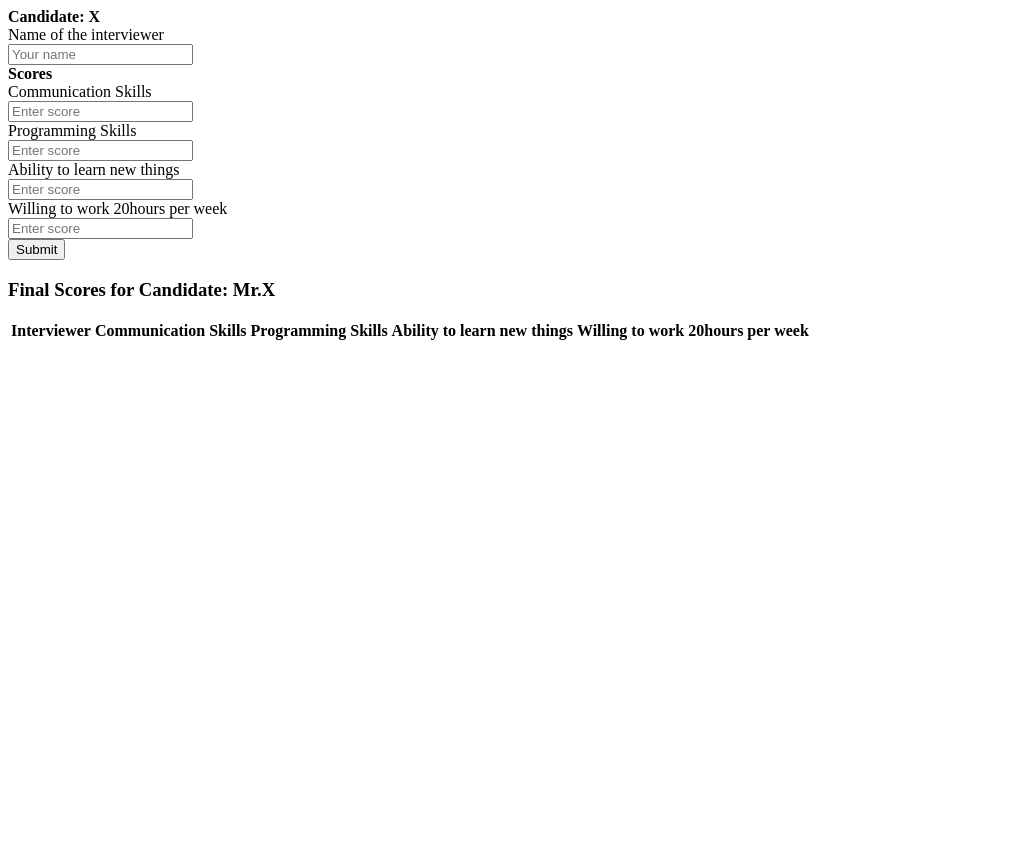
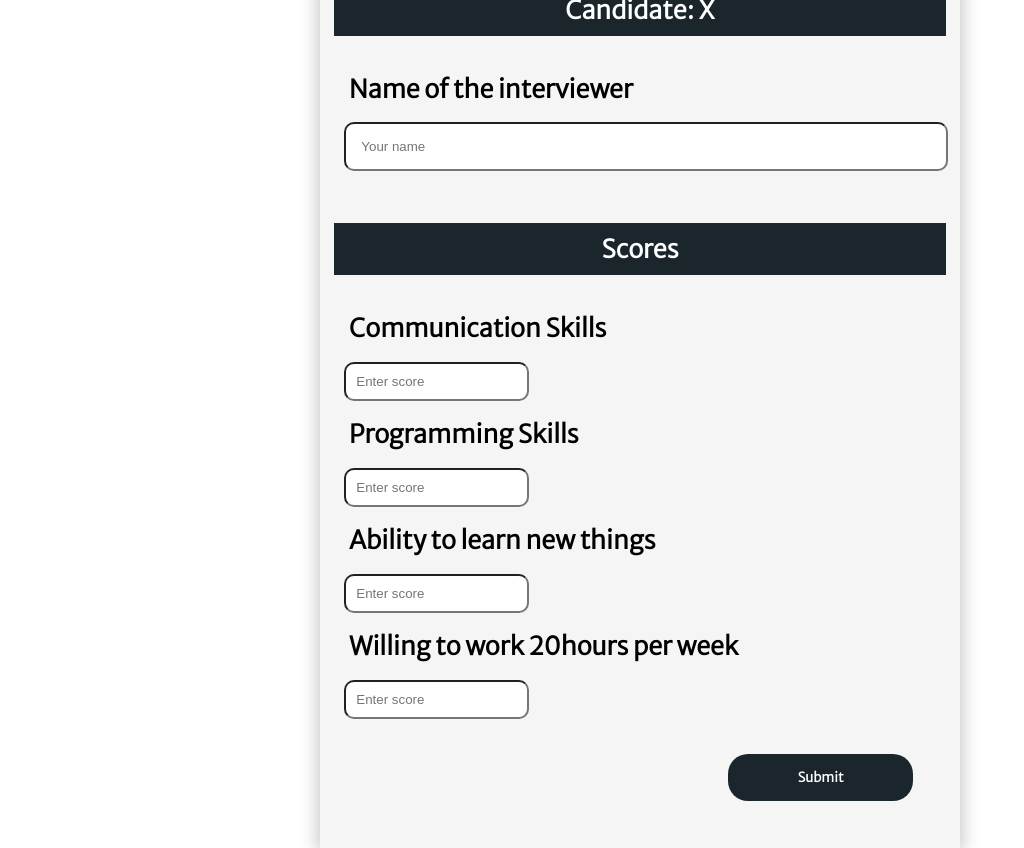
Before and after one commit to MohithAakash/flask-socket-interview, a Flask app: page / in a window 1280 px wide. Shown: the whole page, without its empty margins (0-1024 px from the left). Before the commit the page ends 340 px from the top, so only its background shows below. Run offline with Flask 2, Linux system fonts and the light colour scheme; lists and menus that the app fills with data are empty; some libraries are stand-ins or nearby versions.

Commit message:
css filepath changed

```diff
--- a/templates/index.html
+++ b/templates/index.html
@@ -8,7 +8,7 @@
     <title>Interview</title>
     <link rel="preconnect" href="https://fonts.gstatic.com">
     <link href="https://fonts.googleapis.com/css2?family=Merriweather+Sans:wght@300&display=swap" rel="stylesheet">
-    <link rel="stylesheet" href="{{ url_for('static', filename='css/style.css') }}">
+    <link rel="stylesheet" href="{{ url_for('static', filename='style.css') }}">
 </head>
 
 <body>
```
